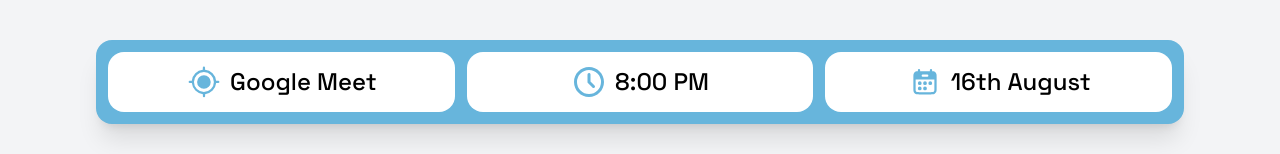
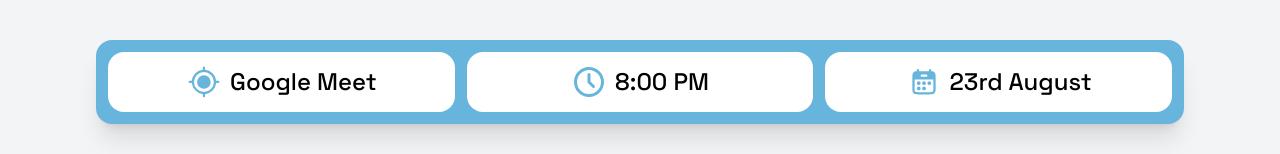
Before and after one commit to SARE-LABS/Event-Registrar, a React (Vite) app: page / in a window 1280 px wide. Shown: the part 311-465 px from the top of the page. Built offline with nearby package versions, Linux system fonts and the light colour scheme.

Commit message:
fix: update event date in Details component

```diff
--- a/src/Components/landing/Details.tsx
+++ b/src/Components/landing/Details.tsx
@@ -10,7 +10,7 @@ export const Details = () => {
       icon: <svg xmlns="http://www.w3.org/2000/svg" width="36" height="36" viewBox="0 0 24 24"><g fill="none"><path d="m12.593 23.258l-.011.002l-.071.035l-.02.004l-.014-.004l-.071-.035q-.016-.005-.024.005l-.004.01l-.017.428l.005.02l.01.013l.104.074l.015.004l.012-.004l.104-.074l.012-.016l.004-.017l-.017-.427q-.004-.016-.017-.018m.265-.113l-.013.002l-.185.093l-.01.01l-.003.011l.018.43l.005.012l.008.007l.201.093q.019.005.029-.008l.004-.014l-.034-.614q-.005-.018-.02-.022m-.715.002a.02.02 0 0 0-.027.006l-.006.014l-.034.614q.001.018.017.024l.015-.002l.201-.093l.01-.008l.004-.011l.017-.43l-.003-.012l-.01-.01z"/><path fill="currentColor" d="M12 2c5.523 0 10 4.477 10 10s-4.477 10-10 10S2 17.523 2 12S6.477 2 12 2m0 2a8 8 0 1 0 0 16a8 8 0 0 0 0-16m0 2a1 1 0 0 1 .993.883L13 7v4.586l2.707 2.707a1 1 0 0 1-1.32 1.497l-.094-.083l-3-3a1 1 0 0 1-.284-.576L11 12V7a1 1 0 0 1 1-1"/></g></svg>,
     },
     {
-      date: "16th August",
+      date: "23rd August",
       icon: <svg xmlns="http://www.w3.org/2000/svg" width="36" height="36" viewBox="0 0 24 24"><path fill="currentColor" d="M8.5 14a1.25 1.25 0 1 0 0-2.5a1.25 1.25 0 0 0 0 2.5m0 3.5a1.25 1.25 0 1 0 0-2.5a1.25 1.25 0 0 0 0 2.5m4.75-4.75a1.25 1.25 0 1 1-2.5 0a1.25 1.25 0 0 1 2.5 0M12 17.5a1.25 1.25 0 1 0 0-2.5a1.25 1.25 0 0 0 0 2.5m4.75-4.75a1.25 1.25 0 1 1-2.5 0a1.25 1.25 0 0 1 2.5 0"/><path fill="currentColor" fillRule="evenodd" d="M8 3.25a.75.75 0 0 1 .75.75v.75h6.5V4a.75.75 0 0 1 1.5 0v.758q.228.006.425.022c.38.03.736.098 1.073.27a2.75 2.75 0 0 1 1.202 1.202c.172.337.24.693.27 1.073c.03.365.03.81.03 1.345v7.66c0 .535 0 .98-.03 1.345c-.03.38-.098.736-.27 1.073a2.75 2.75 0 0 1-1.201 1.202c-.338.172-.694.24-1.074.27c-.365.03-.81.03-1.344.03H8.17c-.535 0-.98 0-1.345-.03c-.38-.03-.736-.098-1.073-.27a2.75 2.75 0 0 1-1.202-1.2c-.172-.338-.24-.694-.27-1.074c-.03-.365-.03-.81-.03-1.344V8.67c0-.535 0-.98.03-1.345c.03-.38.098-.736.27-1.073A2.75 2.75 0 0 1 5.752 5.05c.337-.172.693-.24 1.073-.27q.197-.016.425-.022V4A.75.75 0 0 1 8 3.25m10.25 7H5.75v6.05c0 .572 0 .957.025 1.252c.023.288.065.425.111.515c.12.236.311.427.547.547c.09.046.227.088.514.111c.296.024.68.025 1.253.025h7.6c.572 0 .957 0 1.252-.025c.288-.023.425-.065.515-.111a1.25 1.25 0 0 0 .547-.547c.046-.09.088-.227.111-.515c.024-.295.025-.68.025-1.252zM10.5 7a.75.75 0 0 0 0 1.5h3a.75.75 0 0 0 0-1.5z" clipRule="evenodd"/></svg>,
     }
   ]
```
